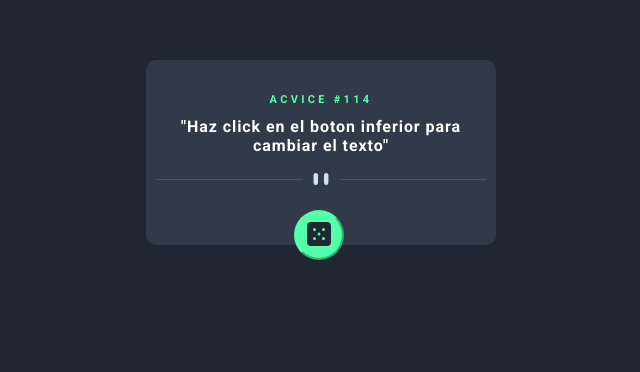
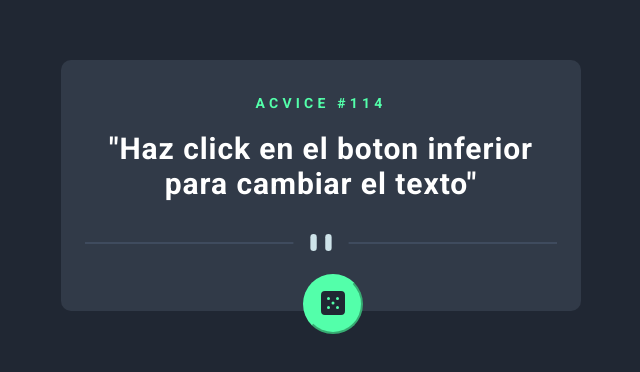
Before and after one commit to charlieroa/advice-generator-app, a plain HTML site: page index.html in a window 1280 px wide. Shown: the part 180-552 px from the top of the page, without its empty margins (319-959 px from the left). Drawn offline with Linux system fonts and the light colour scheme.

Commit message:
segundo cambio

```diff
--- a/assets/css/index.css
+++ b/assets/css/index.css
@@ -28,37 +28,38 @@
 
  .container{
     position: relative;
-    width: 350px;
+    width: 520px;
     height: auto;
-    padding: 33px 10px 56px;
+    padding: 35px 24px 56px;
     background-color: var(--fondocuadro);
     border-radius: 10px;
  }
 
  .container .circle{
     position:absolute;
-    width: 50px;
-    height: 50px;
+    width: 60px;
+    height: 60px;
     border-radius: 50%;
     background-color: var(--verde);
     border-color: var(--verde);
     margin-top: 2.5rem;
-    margin-left: -192px;
+    margin-left: -254px;
  }
 
  .container p{
     color: var(--textos);
     text-align: center;
-    margin-bottom: 15px;
+    margin-bottom: 33px;
     font-weight: 700;
     letter-spacing: 0.7pt;
+    font-size: 30px;
  }
 
  .container h1{
     color: var(--verde);
-    font-size: 11px;
+    font-size: 14px;
     text-align: center;
-    margin-bottom: 11px;
+    margin-bottom: 20px;
     letter-spacing: 0.3em;
     text-transform: uppercase;
  }
```
